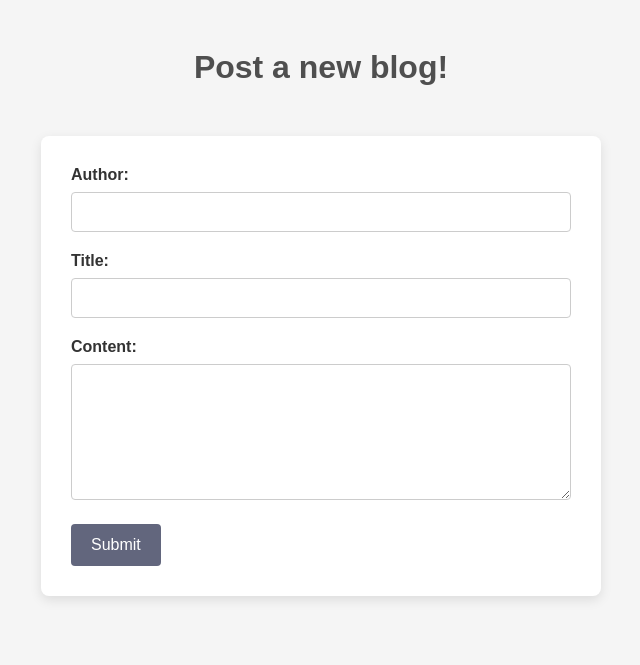
After one commit to x-cean/my_blog_v1, a Flask app: page /add in a window 1280 px wide. The commit adds this page. Shown: the top 665 px of the page, without its empty margins (319-959 px from the left). Run offline with Flask 3, Linux system fonts and the light colour scheme.

Commit message:
added add.html for posting blogs

```diff
--- a/app.py
+++ b/app.py
@@ -1,5 +1,4 @@
-from flask import Flask
-from flask import render_template
+from flask import Flask, render_template, request
 import json
 
 app = Flask(__name__)
@@ -20,5 +19,13 @@ def index():
     return render_template("index.html", posts=blog_posts)
 
 
+@app.route('/add', methods=['GET', 'POST'])
+def add():
+    if request.method == 'POST':
+        # We will fill this in the next step
+        pass
+    return render_template('add.html')
+
+
 if __name__ == "__main__":
     app.run(host="127.0.0.1", port=5000, debug=True)
--- a/static/style.css
+++ b/static/style.css
@@ -25,3 +25,56 @@ h1 {
 .post p {
     margin: 10px 0;
 }
+
+form {
+    background-color: #ffffff;
+    padding: 30px;
+    margin: 50px auto;
+    border-radius: 8px;
+    box-shadow: 0 4px 12px rgba(0, 0, 0, 0.1);
+    max-width: 500px;
+    width: 100%;
+}
+
+form label {
+    display: block;
+    margin-bottom: 8px;
+    font-weight: bold;
+    color: #333;
+}
+
+form input[type="text"] {
+    width: 100%;
+    padding: 10px;
+    margin-bottom: 20px;
+    border: 1px solid #ccc;
+    border-radius: 4px;
+    box-sizing: border-box;
+    font-size: 16px;
+}
+
+form textarea {
+    width: 100%;
+    padding: 10px;
+    margin-bottom: 20px;
+    border: 1px solid #ccc;
+    border-radius: 4px;
+    box-sizing: border-box;
+    font-size: 16px;
+    resize: vertical; /* allows user to resize vertically only */
+}
+
+form input[type="submit"] {
+    background-color: #62667d;
+    color: white;
+    padding: 12px 20px;
+    border: none;
+    border-radius: 4px;
+    cursor: pointer;
+    font-size: 16px;
+    transition: background-color 0.3s ease;
+}
+
+form input[type="submit"]:hover {
+    background-color: #000000;
+}
--- /dev/null
+++ b/templates/add.html
@@ -0,0 +1,21 @@
+<!DOCTYPE html>
+<html lang="en">
+<head>
+    <meta charset="UTF-8">
+    <meta name="viewport" content="width=device-width, initial-scale=1.0">
+    <title>Add a blog</title>
+    <link rel="stylesheet" href="{{ url_for('static', filename='style.css') }}">
+</head>
+<body>
+    <h1>Post a new blog!</h1>
+    <form action="/add" method="GET">
+        <label for="author">Author:</label>
+        <input type="text" id="author" name="author" required>
+        <label for="title">Title:</label>
+        <input type="text" id="title" name="title" required>
+        <label for="content">Content:</label>
+        <textarea id="content" name="content" rows="6" required></textarea>
+        <input type="submit" value="Submit">
+    </form>
+</body>
+</html>
```
